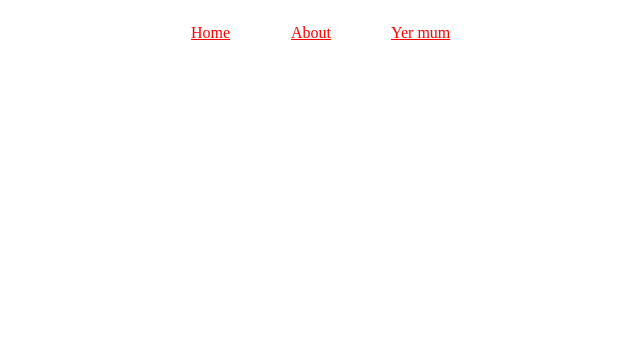
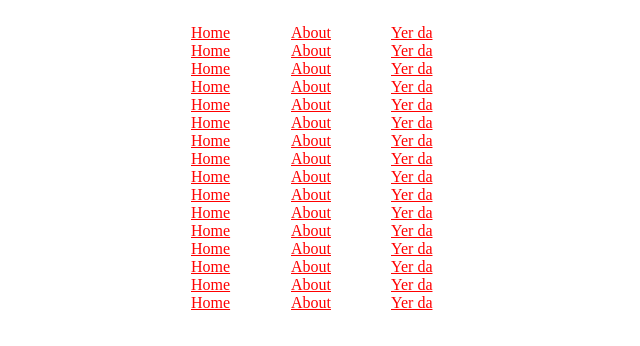
Before and after one commit to DesignBySite/Martha-example, a website: page index.html in a window 1280 px wide. Shown: the whole page, without its empty margins (319-959 px from the left). Drawn offline with Linux system fonts and the light colour scheme.

Commit message:
changed link name to Yer da, and made a fuck ton of them

```diff
--- a/index.html
+++ b/index.html
@@ -17,7 +17,142 @@
                 <a href="#" class="anchor-tag">About</a>
             </li>
             <li class="navbar__container-li">
-                <a href="#" class="anchor-tag">Yer mum</a>
+                <a href="#" class="anchor-tag">Yer da</a>
+            </li>
+            <li class="navbar__container-li">
+                <a href="#" class="anchor-tag">Home</a>
+            </li>
+            <li class="navbar__container-li">
+                <a href="#" class="anchor-tag">About</a>
+            </li>
+            <li class="navbar__container-li">
+                <a href="#" class="anchor-tag">Yer da</a>
+            </li>
+            <li class="navbar__container-li">
+                <a href="#" class="anchor-tag">Home</a>
+            </li>
+            <li class="navbar__container-li">
+                <a href="#" class="anchor-tag">About</a>
+            </li>
+            <li class="navbar__container-li">
+                <a href="#" class="anchor-tag">Yer da</a>
+            </li>
+            <li class="navbar__container-li">
+                <a href="#" class="anchor-tag">Home</a>
+            </li>
+            <li class="navbar__container-li">
+                <a href="#" class="anchor-tag">About</a>
+            </li>
+            <li class="navbar__container-li">
+                <a href="#" class="anchor-tag">Yer da</a>
+            </li>
+            <li class="navbar__container-li">
+                <a href="#" class="anchor-tag">Home</a>
+            </li>
+            <li class="navbar__container-li">
+                <a href="#" class="anchor-tag">About</a>
+            </li>
+            <li class="navbar__container-li">
+                <a href="#" class="anchor-tag">Yer da</a>
+            </li>
+            <li class="navbar__container-li">
+                <a href="#" class="anchor-tag">Home</a>
+            </li>
+            <li class="navbar__container-li">
+                <a href="#" class="anchor-tag">About</a>
+            </li>
+            <li class="navbar__container-li">
+                <a href="#" class="anchor-tag">Yer da</a>
+            </li>
+            <li class="navbar__container-li">
+                <a href="#" class="anchor-tag">Home</a>
+            </li>
+            <li class="navbar__container-li">
+                <a href="#" class="anchor-tag">About</a>
+            </li>
+            <li class="navbar__container-li">
+                <a href="#" class="anchor-tag">Yer da</a>
+            </li>
+            <li class="navbar__container-li">
+                <a href="#" class="anchor-tag">Home</a>
+            </li>
+            <li class="navbar__container-li">
+                <a href="#" class="anchor-tag">About</a>
+            </li>
+            <li class="navbar__container-li">
+                <a href="#" class="anchor-tag">Yer da</a>
+            </li>
+            <li class="navbar__container-li">
+                <a href="#" class="anchor-tag">Home</a>
+            </li>
+            <li class="navbar__container-li">
+                <a href="#" class="anchor-tag">About</a>
+            </li>
+            <li class="navbar__container-li">
+                <a href="#" class="anchor-tag">Yer da</a>
+            </li>
+            <li class="navbar__container-li">
+                <a href="#" class="anchor-tag">Home</a>
+            </li>
+            <li class="navbar__container-li">
+                <a href="#" class="anchor-tag">About</a>
+            </li>
+            <li class="navbar__container-li">
+                <a href="#" class="anchor-tag">Yer da</a>
+            </li>
+            <li class="navbar__container-li">
+                <a href="#" class="anchor-tag">Home</a>
+            </li>
+            <li class="navbar__container-li">
+                <a href="#" class="anchor-tag">About</a>
+            </li>
+            <li class="navbar__container-li">
+                <a href="#" class="anchor-tag">Yer da</a>
+            </li>
+            <li class="navbar__container-li">
+                <a href="#" class="anchor-tag">Home</a>
+            </li>
+            <li class="navbar__container-li">
+                <a href="#" class="anchor-tag">About</a>
+            </li>
+            <li class="navbar__container-li">
+                <a href="#" class="anchor-tag">Yer da</a>
+            </li>
+            <li class="navbar__container-li">
+                <a href="#" class="anchor-tag">Home</a>
+            </li>
+            <li class="navbar__container-li">
+                <a href="#" class="anchor-tag">About</a>
+            </li>
+            <li class="navbar__container-li">
+                <a href="#" class="anchor-tag">Yer da</a>
+            </li>
+            <li class="navbar__container-li">
+                <a href="#" class="anchor-tag">Home</a>
+            </li>
+            <li class="navbar__container-li">
+                <a href="#" class="anchor-tag">About</a>
+            </li>
+            <li class="navbar__container-li">
+                <a href="#" class="anchor-tag">Yer da</a>
+            </li>
+            <li class="navbar__container-li">
+                <a href="#" class="anchor-tag">Home</a>
+            </li>
+            <li class="navbar__container-li">
+                <a href="#" class="anchor-tag">About</a>
+            </li>
+            <li class="navbar__container-li">
+                <a href="#" class="anchor-tag">Yer da</a>
+            </li>
+            <li class="navbar__container-li">
+                <a href="#" class="anchor-tag">Home</a>
+            </li>
+            <li class="navbar__container-li">
+                <a href="#" class="anchor-tag">About</a>
+            </li>
+            <li class="navbar__container-li">
+                <a href="#" class="anchor-tag">Yer da</a>
             </li>
         </ul>
     </nav>
```
